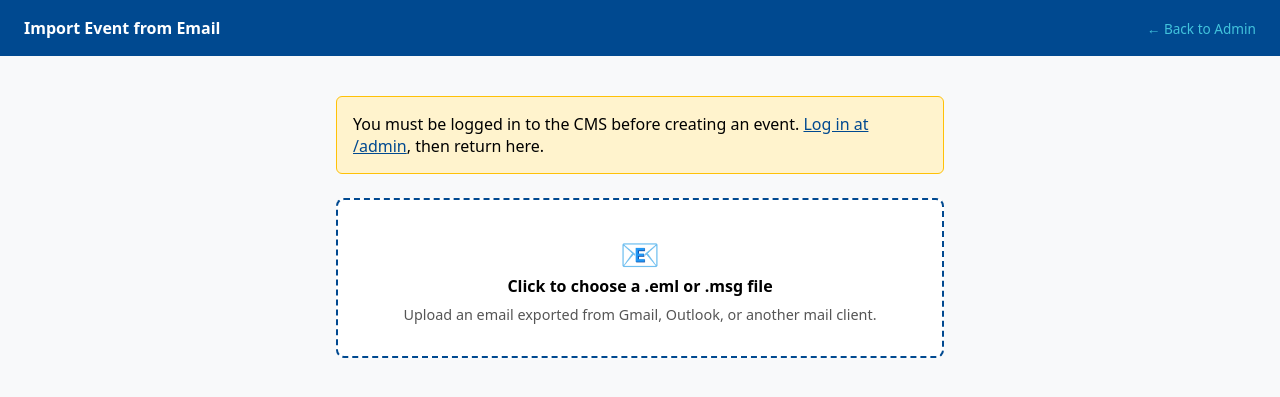
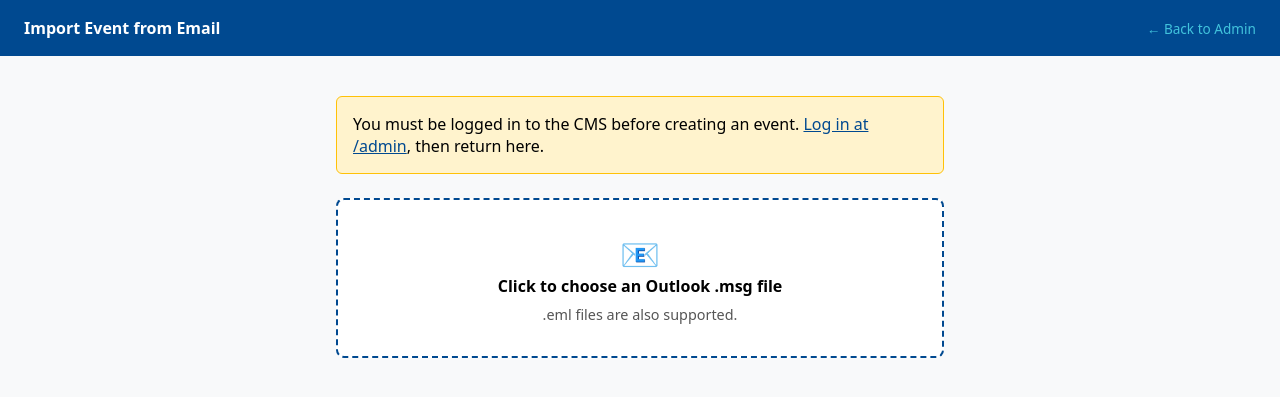
Before and after one commit to benhma94/Rotman-PhD-Website, a Jekyll site: the page admin/import-email.html, which Jekyll copies as it is, in a window 1280 px wide. Shown: the top 397 px of the page. Built offline with Jekyll 4.4.1, drawn with Linux system fonts in a browser that asks for light colours.

Commit message:
feat: update file input labels and IDs for email import functionality

```diff
--- a/admin/import-email.html
+++ b/admin/import-email.html
@@ -141,11 +141,11 @@
       <a href="/admin">Log in at /admin</a>, then return here.
     </div>
 
-    <div class="upload-zone" id="upload-zone" role="button" tabindex="0" aria-label="Choose .eml or .msg file">
-      <input type="file" id="eml-input" accept=".eml,.msg" />
+    <div class="upload-zone" id="upload-zone" role="button" tabindex="0" aria-label="Choose Outlook .msg or .eml file">
+      <input type="file" id="email-input" accept=".msg,.eml" />
       <div class="icon">📧</div>
-      <strong>Click to choose a .eml or .msg file</strong>
-      <p>Upload an email exported from Gmail, Outlook, or another mail client.</p>
+      <strong>Click to choose an Outlook .msg file</strong>
+      <p>.eml files are also supported.</p>
     </div>
     <div id="upload-status" role="status" aria-live="polite"></div>
 
```
Also changed, not shown: other parts of admin/import-email.html (+5 -5 lines).
